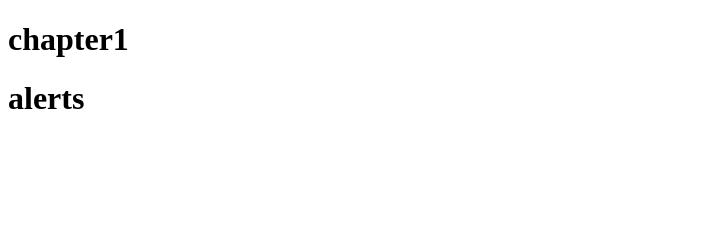
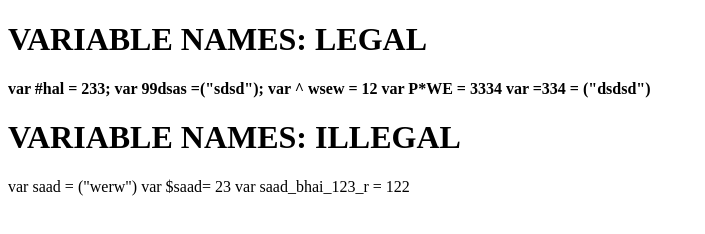
Before and after one commit to saadullahkhan12/java-chapter-1to-4, a plain HTML site: page index.html in a window 1280 px wide. Shown: the whole page, without its empty margins (0-705 px from the left). Drawn offline with Linux system fonts and the light colour scheme.

Commit message:
Add files via upload

```diff
--- a/index.html
+++ b/index.html
@@ -5,14 +5,20 @@
     <meta name="viewport" content="width=device-width, initial-scale=1.0">
     <title>Document</title>
 </head>
+<body>
+    <h1>VARIABLE NAMES: LEGAL</h1>
+    <h4>var #hal = 233;
+        var 99dsas =("sdsd");
+        var ^ wsew = 12
+        var P*WE = 3334
+         var =334 = ("dsdsd")</h4>
+         <h4>
+            <h1>VARIABLE NAMES: ILLEGAL</h1>
+            var  saad = ("werw")
+            var $saad= 23
+            var saad_bhai_123_r = 122
 
-<body>
-<h1>chapter1</h1>
-<h1>alerts</h1>
-
-
-
-
-    <script src="./saad.js"></script>
+         </h4>
+  <script src="./saadddd.js"></script>
 </body>
 </html>
```
